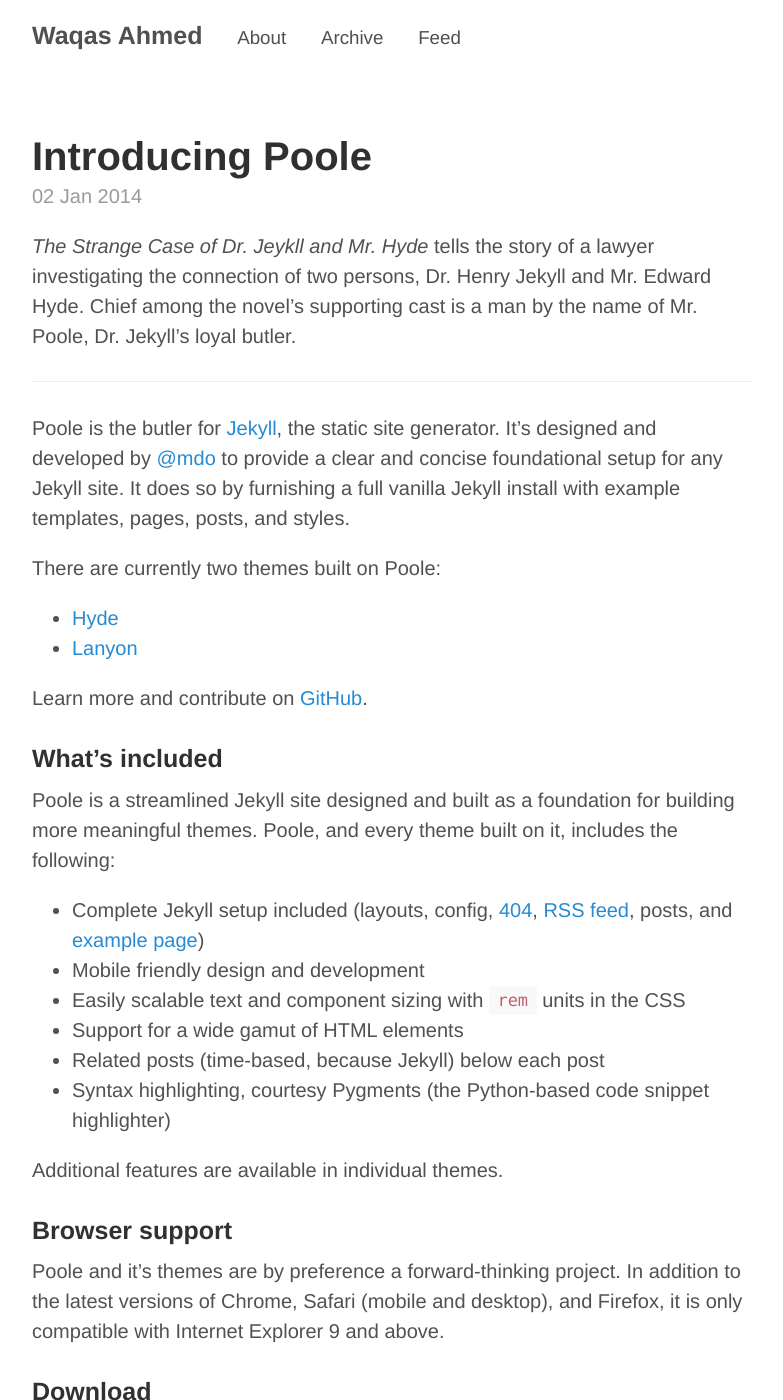
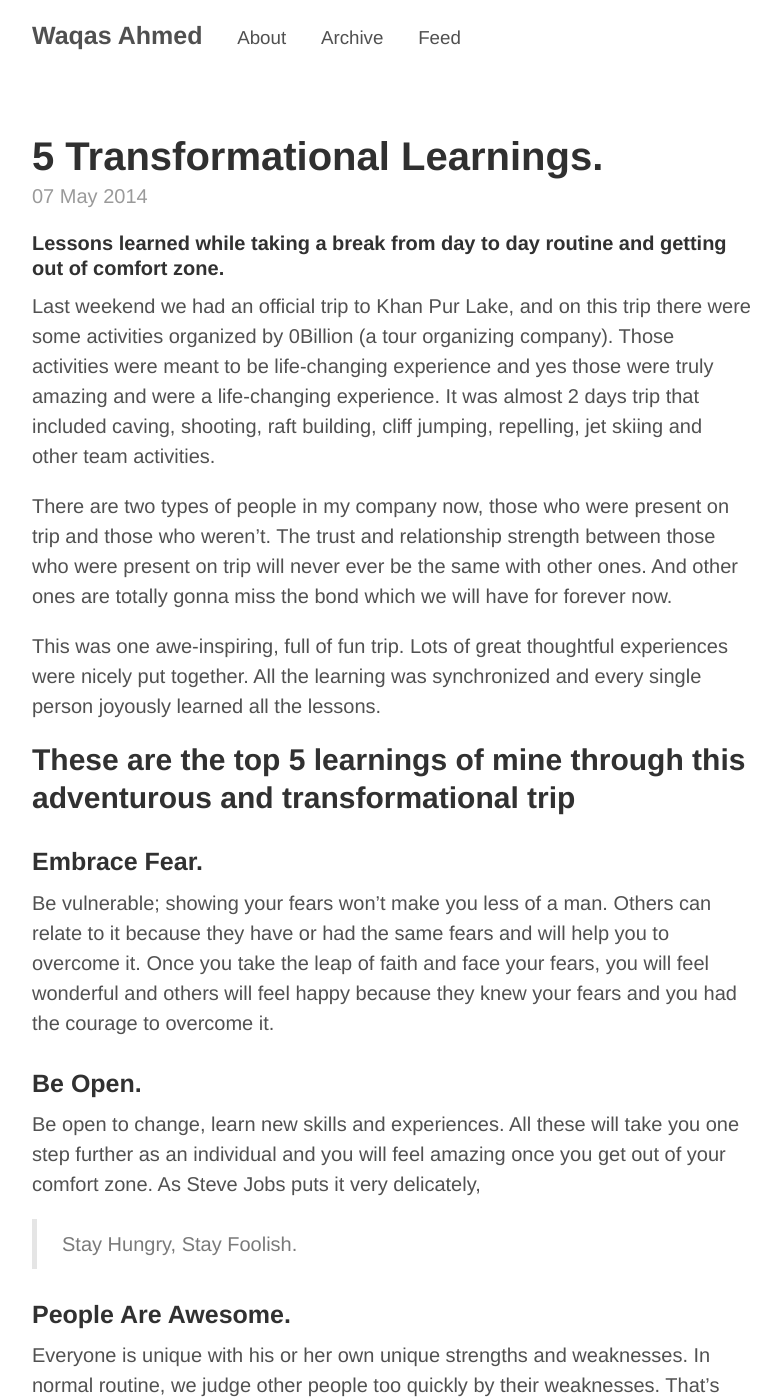
Before and after one commit to uberbinge/waah42.github.io, a Jekyll site: the page built from index.html, in a window 1280 px wide and 1400 px high. Shown: the whole window, without its empty margins (248-1031 px from the left). Built offline with Jekyll 4.4.1, drawn with Linux system fonts in a browser that asks for light colours; Markdown is read by kramdown in place of the engine named in the settings; the list of posts is cut into pages by our own code; some of the changed text lies outside the part shown.

Commit message:
My first post and cleanup!

```diff
--- /dev/null
+++ b/_includes/google_analytics.html
@@ -0,0 +1,10 @@
+<script>
+  (function(i,s,o,g,r,a,m){i['GoogleAnalyticsObject']=r;i[r]=i[r]||function(){
+  (i[r].q=i[r].q||[]).push(arguments)},i[r].l=1*new Date();a=s.createElement(o),
+  m=s.getElementsByTagName(o)[0];a.async=1;a.src=g;m.parentNode.insertBefore(a,m)
+  })(window,document,'script','//www.google-analytics.com/analytics.js','ga');
+
+  ga('create', 'UA-50423151-1', 'waqas716.com');
+  ga('send', 'pageview');
+
+</script>
--- a/_layouts/default.html
+++ b/_layouts/default.html
@@ -2,7 +2,7 @@
 <html xmlns="http://www.w3.org/1999/xhtml" xml:lang="en" lang="en-us">
 
   {% include head.html %}
-
+  {% include google_analytics.html %}
   <body>
 
     <div class="container content">
--- a/_posts/2014-01-02-introducing-poole.md
+++ /dev/null
@@ -1,40 +0,0 @@
----
-layout: post
-title: Introducing Poole
----
-
-*The Strange Case of Dr. Jeykll and Mr. Hyde* tells the story of a lawyer investigating the connection of two persons, Dr. Henry Jekyll and Mr. Edward Hyde. Chief among the novel's supporting cast is a man by the name of Mr. Poole, Dr. Jekyll's loyal butler.
-
------
-
-Poole is the butler for [Jekyll](http://jekyllrb.com), the static site generator. It's designed and developed by [@mdo](https://twitter.com/mdo) to provide a clear and concise foundational setup for any Jekyll site. It does so by furnishing a full vanilla Jekyll install with example templates, pages, posts, and styles.
-
-There are currently two themes built on Poole:
-
-* [Hyde](http://hyde.getpoole.com)
-* [Lanyon](http://lanyon.getpoole.com)
-
-Learn more and contribute on [GitHub](https://github.com/poole).
-
-### What's included
-
-Poole is a streamlined Jekyll site designed and built as a foundation for building more meaningful themes. Poole, and every theme built on it, includes the following:
-
-* Complete Jekyll setup included (layouts, config, [404](/404.html), [RSS feed](/atom.xml), posts, and [example page](/about))
-* Mobile friendly design and development
-* Easily scalable text and component sizing with `rem` units in the CSS
-* Support for a wide gamut of HTML elements
-* Related posts (time-based, because Jekyll) below each post
-* Syntax highlighting, courtesy Pygments (the Python-based code snippet highlighter)
-
-Additional features are available in individual themes.
-
-### Browser support
-
-Poole and it's themes are by preference a forward-thinking project. In addition to the latest versions of Chrome, Safari (mobile and desktop), and Firefox, it is only compatible with Internet Explorer 9 and above.
-
-### Download
-
-Poole is developed on and hosted with GitHub. Head to the <a href="https://github.com/poole/poole">GitHub repository</a> for downloads, bug reports, and features requests.
-
-Thanks!
--- /dev/null
+++ b/_posts/2014-5-7-5-transformational-lessons.md
@@ -0,0 +1,32 @@
+---
+layout: post
+title: 5 Transformational Learnings.
+permalink: 5-Transformational-Learnings
+---
+#####Lessons learned while taking a break from day to day routine and getting out of comfort zone.
+
+
+Last weekend we had an official trip to Khan Pur Lake, and on this trip there were some activities organized by 0Billion (a tour organizing company). Those activities were meant to be life-changing experience and yes those were truly amazing and were a life-changing experience. It was almost 2 days trip that included caving, shooting, raft building, cliff jumping, repelling, jet skiing and other team activities.
+
+There are two types of people in my company now, those who were present on trip and those who weren’t. The trust and relationship strength between those who were present on trip will never ever be the same with other ones. And other ones are totally gonna miss the bond which we will have for forever now.
+
+This was one awe-inspiring, full of fun trip. Lots of great thoughtful experiences were nicely put together. All the learning was synchronized and every single person joyously learned all the lessons.
+
+##These are the top 5 learnings of mine through this adventurous and transformational trip
+
+
+###Embrace Fear.
+Be vulnerable; showing your fears won’t make you less of a man. Others can relate to it because they have or had the same fears and will help you to overcome it. Once you take the leap of faith and face your fears, you will feel wonderful and others will feel happy because they knew your fears and you had the courage to overcome it.
+###Be Open.
+Be open to change, learn new skills and experiences. All these will take you one step further as an individual and you will feel amazing once you get out of your comfort zone. As Steve Jobs puts it very delicately,
+> Stay Hungry, Stay Foolish.
+
+###People Are Awesome.
+Everyone is unique with his or her own unique strengths and weaknesses. In normal routine, we judge other people too quickly by their weaknesses. That’s what we must not do. Because once we have judged, we will never be able to see the phenomenal part of his or her personality. And believe me, Everyone has one. We should highlight their strengths and help them to cover up their weaknesses in a way that they will progress and achieve their vision.
+###You’re more powerful than you think.
+We all have our fears like that of failure, of being judged, of someone taking our advantage etc. But you have the ability to embrace your fears and overcome those. You are powerful enough to blow away all your fears and do what you are destined to do and create what you want to and achieve what you envision to. Once you learn that you’re more powerful than you think then there is no limit to what you can do. Nobody can stop you to achieve greatness. Just remember,
+>You’re more powerful than you think.
+
+###Trust People.
+When someone trusts you, they are giving you a great honor. You will do everything to not to break their trust and help them in ways whatever you can. Other people do exactly the same. Breakout from your fear zone and trust others. But trust completely; give your 100%. You cannot build a team without trust. And without a team you cannot achieve greatness. It always takes a team to accomplish great goals. With teams, you can attain that is not possible individually. You can fight battles you cannot imagine fighting all by yourself.
+>Build a team based on trust and conquer the world.
--- a/about.md
+++ b/about.md
@@ -1,30 +1,14 @@
 ---
 layout: page
-title: About
 ---
 
-<p class="message">
-  Hey there! This page is included as an example. Feel free to customize it for your own use upon downloading. Carry on!
-</p>
+I'm a computer science graduate. Fell in love with power of software and still I'm in love. For now working as cross platform mobile Game Developer in a fast growing startup.
 
-In the novel, *The Strange Case of Dr. Jeykll and Mr. Hyde*, Mr. Poole is Dr. Jekyll's virtuous and loyal butler. Similarly, Poole is an upstanding and effective butler that helps you build Jekyll themes. It's made by [@mdo](https://twitter.com/mdo).
+Passionate about creating products which have greater meaning and value than earning profits.
+Constantly trying to stay hungry and foolish :)
 
-There are currently two themes built on Poole:
+My other public profiles are:
 
-* [Hyde](http://hyde.getpoole.com)
-* [Lanyon](http://lanyon.getpoole.com)
-
-Learn more and contribute on [GitHub](https://github.com/poole).
-
-## Setup
-
-Some fun facts about the setup of this project include:
-
-* Built for [Jekyll](http://jekyllrb.com)
-* Developed on GitHub and hosted for free on [GitHub Pages](https://pages.github.com)
-* Coded with [Sublime Text 2](http://sublimetext.com), an amazing code editor
-* Designed and developed while listening to music like [Blood Bros Trilogy](https://soundcloud.com/maddecent/sets/blood-bros-series)
-
-Have questions or suggestions? Feel free to [open an issue on GitHub](https://github.com/poole/issues/new) or [ask me on Twitter](https://twitter.com/mdo).
-
-Thanks for reading!
+* [Twitter](http://twitter.com/waqas716)
+* [GitHub](http://github.com/waqas716)
+* [Facebook](http://facebook.com/waqas716)
```
Also changed, not shown: _posts/2013-12-31-whats-jekyll.md (deleted, +0 -10 lines), _posts/2014-01-01-example-content.md (deleted, +0 -130 lines), 1 other file.
